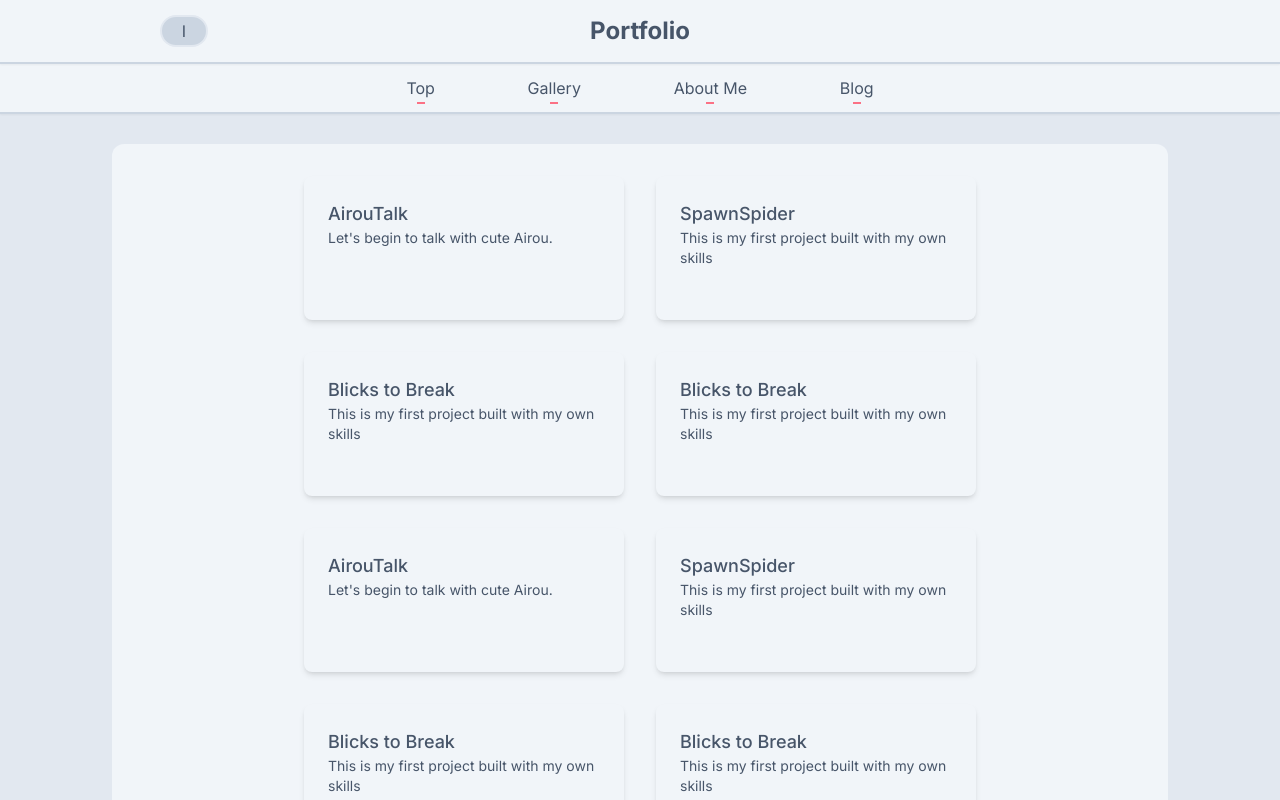
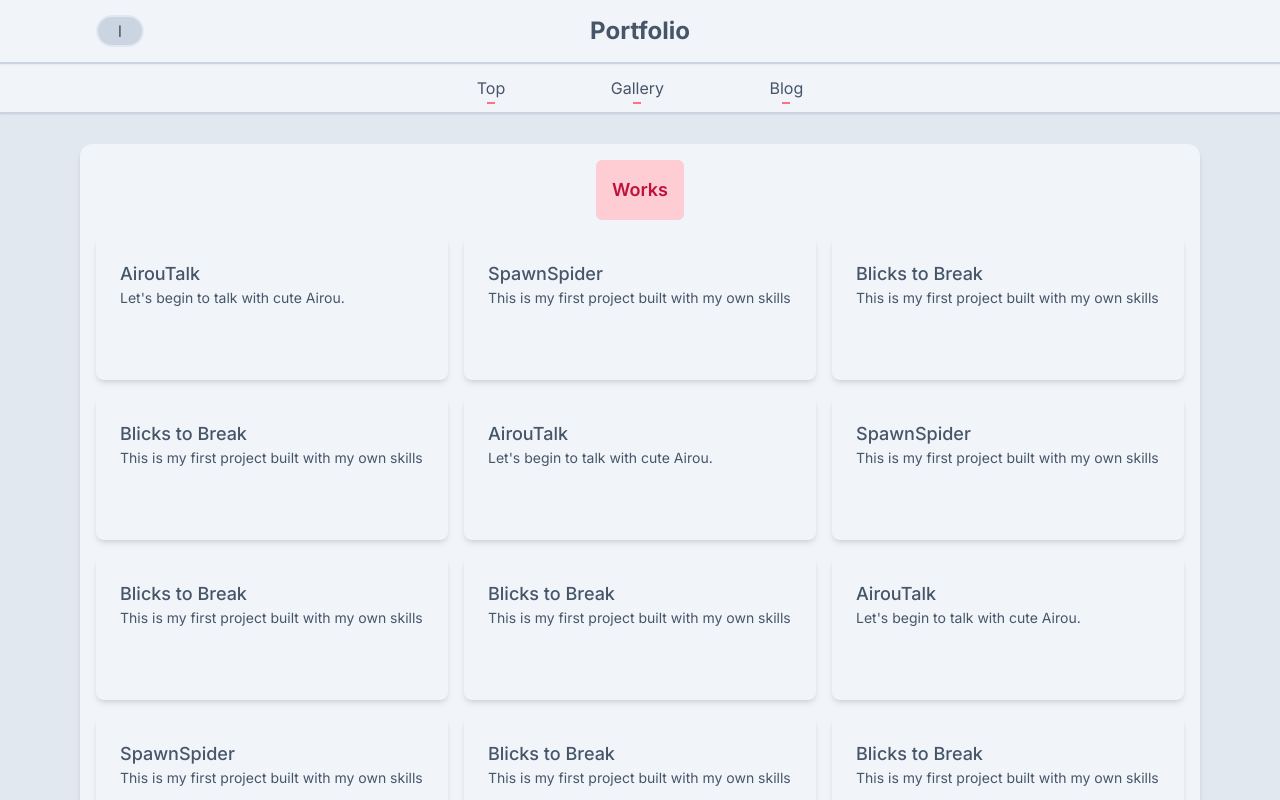
Before and after one commit to Gene-Nosuke/my-portfolio, a Next.js app: page /Gallery in a window 1280 px wide. Shown: the top 800 px of the page. Built offline with nearby package versions, Linux system fonts and the light colour scheme.

Commit message:
Support grid layout

```diff
--- a/src/app/About%20Me/page.tsx
+++ /dev/null
@@ -1,8 +0,0 @@
-import * as React from "react";
-import AboutMe from "../_components/AboutMe";
-
-const page = () => {
-  return <AboutMe />;
-};
-
-export default page;
--- a/src/app/_components/CardOfWork.tsx
+++ b/src/app/_components/CardOfWork.tsx
@@ -16,7 +16,7 @@ const CardOfWork: React.FC<DatasOfWorks> = (data) => {
   return (
     <a
       href={data.link}
-      className="w-full max-w-xs h-36 p-6 rounded-lg bg-slate-100 shadow-md"
+      className="w-full h-36 p-6 rounded-lg bg-slate-100 shadow-md"
     >
       <h3 className=" font-medium text-lg">{data.title}</h3>
       <p className="text-sm">{data.describtion}</p>
--- a/src/app/_components/Header.tsx
+++ b/src/app/_components/Header.tsx
@@ -10,7 +10,7 @@ const Header = () => {
     <div className="fixed top-0 left-0 w-full flex justify-center">
       <div className="relative w-full">
         <header className="absolute left-0 top-0 z-50 w-full h-16 bg-slate-100 border-b-2 border-slate-300 shadow-sm flex justify-center items-center">
-          <div className="relative left-0 top-0 w-full max-w-5xl h-16 flex justify-center">
+          <div className="relative left-0 top-0 w-full max-w-6xl h-16 flex justify-center">
             <div className="absolute left-0 w-28 h-16 flex justify-center items-center">
               <button
                 onClick={() => {
--- a/src/app/_components/Menu.tsx
+++ b/src/app/_components/Menu.tsx
@@ -4,7 +4,6 @@ const Menu = () => {
   const menuChildlen = [
     ["Top", "/"],
     ["Gallery", "/Gallery"],
-    ["About Me", "/About Me"],
     ["Blog", "/Blog"],
   ];
 
@@ -15,7 +14,7 @@ const Menu = () => {
         " absolute top-16 w-full bg-slate-100 border-b-2 border-slate-300 shadow-sm flex justify-center items-center"
       }
     >
-      <ul className="w-full max-w-xl p-2 flex justify-around items-center ">
+      <ul className="w-full max-w-md p-2 flex justify-around items-center ">
         {menuChildlen.map((item) => {
           return (
             <li key={item[1]} className="flex justify-center items-center">
--- a/src/app/_components/Pickups.tsx
+++ b/src/app/_components/Pickups.tsx
@@ -12,13 +12,11 @@ const Pickups = () => {
   return (
     <div
       className={
-        " w-full max-w-xl sm:max-w-2xl md:max-w-5xl p-4 rounded-xl bg-slate-100 flex flex-col justify-center items-center "
+        " w-full mt-8 p-4 rounded-xl bg-slate-100 shadow-md flex flex-col justify-center items-center "
       }
     >
       <h2 className="mb-4 font-semibold">Top picks</h2>
-      <div
-        className={"w-full flex flex-wrap justify-center items-center gap-4"}
-      >
+      <div className={"w-full grid grid-cols-2 md:grid-cols-3 gap-4"}>
         {pickup.map((data: any, i) => {
           return (
             <CardOfWork
--- a/src/app/_components/SimplyAboutMe.tsx
+++ b/src/app/_components/SimplyAboutMe.tsx
@@ -2,7 +2,7 @@ import * as React from "react";
 
 const SimplyAboutMe = () => {
   return (
-    <div className="w-full max-w-xl min-h-32 my-8 p-4 bg-slate-100 shadow-md rounded-2xl flex justify-center">
+    <div className="w-full max-w-xl min-h-32 mt-8 p-4 bg-slate-100 shadow-md rounded-2xl flex justify-center">
       <div className="w-1/4 pt-4 flex justify-center items-start">
         <div className="w-16 h-16 flex justify-center items-center rounded-full bg-rose-300 shadow-md">
           <p className="text-xl text-rose-900">MJ</p>
--- a/src/app/_components/ViewWorks.tsx
+++ b/src/app/_components/ViewWorks.tsx
@@ -4,7 +4,11 @@ import datas from "../_db/works";
 
 const ViewWorks = () => {
   return (
-    <div className=" m-8 p-8 bg-slate-100 rounded-xl flex flex-wrap justify-center items-center gap-8">
+    <div className="w-full p-4 mt-8 rounded-xl bg-slate-100 shadow-md flex flex-col items-center justify-center">
+      <h2 className="mb-4 p-4 text-lg font-semibold text-rose-700 rounded-md bg-rose-200">
+        Works
+      </h2>
+      <div className="w-full grid grid-cols-2 md:grid-cols-3 lg:grid-cols-3 grid- gap-4">
         {datas.map((data, i) => {
           return (
             <CardOfWork
@@ -16,6 +20,7 @@ const ViewWorks = () => {
           );
         })}
       </div>
+    </div>
   );
 };
 
```
Lines whose indentation alone changed are shown as unchanged.
